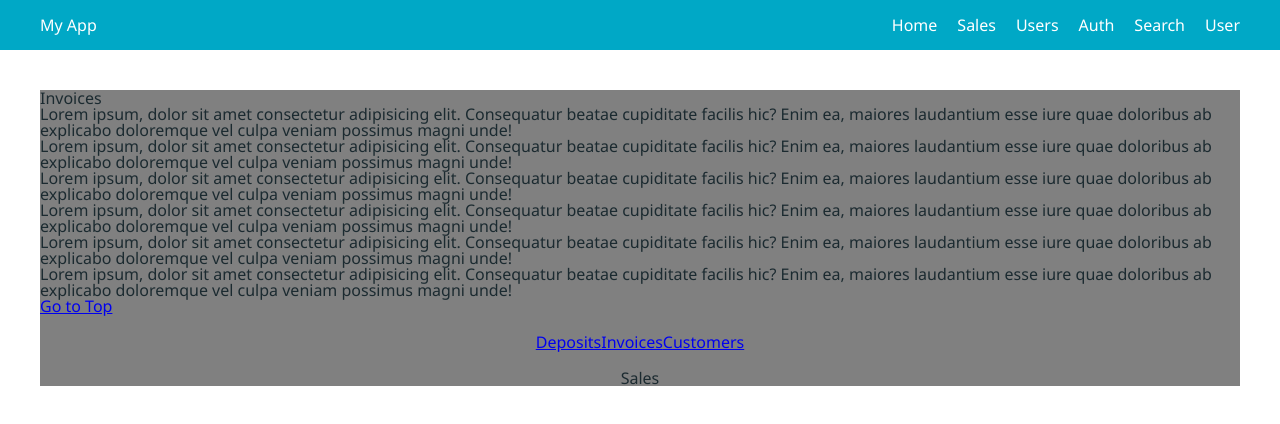
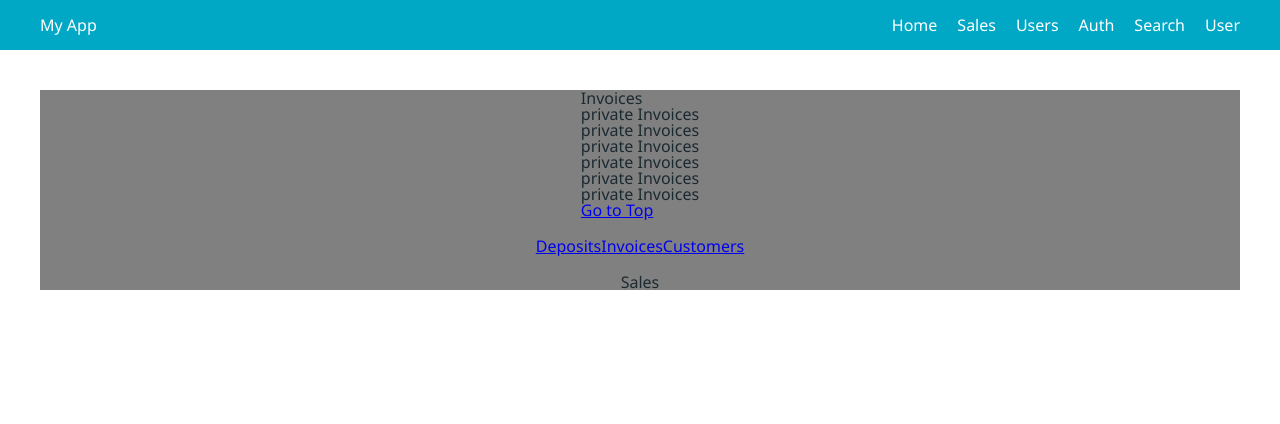
Before and after one commit to mod4CRUD/Myst-Frontend, a React app: page /sales/invoices in a window 1280 px wide. Shown: the top 424 px of the page. Built offline with nearby package versions, Linux system fonts and the light colour scheme.

Commit message:
made changes

```diff
--- a/src/components/Page/Header.jsx
+++ b/src/components/Page/Header.jsx
@@ -1,13 +1,13 @@
 import Navigation from './Navigation.jsx';
 import User from './User.jsx';
 import styles from './Header.css';
-import SlideoutMenu from './SlideoutMenu.jsx';
+import SlideOutMenu from './SlideOutMenu.jsx';
 
 export default function Header() {
   return (
     <header className={styles.Header}>
       <div className={styles.MenuContainer}>
-        <SlideoutMenu />
+        <SlideOutMenu />
       </div>
 
       <h1>My App</h1>
--- a/src/components/Page/Layout.jsx
+++ b/src/components/Page/Layout.jsx
@@ -1,6 +1,5 @@
 import { Outlet } from 'react-router-dom';
 import Header from './Header.jsx';
-// import Header from './Header/Header.jsx';
 import styles from './Layout.css';
 
 export default function Layout() {
--- a/src/components/Page/SlideoutMenu.jsx
+++ b/src/components/Page/SlideoutMenu.jsx
@@ -1,12 +1,12 @@
 import { useState, useEffect } from 'react';
 import Navigation from './Navigation.jsx';
-import styles from './SlideoutMenu.css';
+import styles from './SlideOutMenu.css';
 import classnames from 'classnames';
 
-export default function SlideoutMenu(navigation) {
+export default function SlideOutMenu(navigation) {
   const [isOpen, setIsOpen] = useState(false);
 
-  const className = classnames(styles.SlideoutMenu, {
+  const className = classnames(styles.SlideOutMenu, {
     [styles.Open]: isOpen,
   });
 
--- a/src/components/Sales/Invoices.jsx
+++ b/src/components/Sales/Invoices.jsx
@@ -5,40 +5,22 @@ export default function Invoices() {
     <div>
       <h2>Invoices</h2>
       <p>
-        Lorem ipsum, dolor sit amet consectetur adipisicing elit.
-        Consequatur beatae cupiditate facilis hic? Enim ea, maiores
-        laudantium esse iure quae doloribus ab explicabo doloremque
-        vel culpa veniam possimus magni unde!
+        private Invoices
       </p>
       <p>
-        Lorem ipsum, dolor sit amet consectetur adipisicing elit.
-        Consequatur beatae cupiditate facilis hic? Enim ea, maiores
-        laudantium esse iure quae doloribus ab explicabo doloremque
-        vel culpa veniam possimus magni unde!
+      private Invoices
       </p>
       <p>
-        Lorem ipsum, dolor sit amet consectetur adipisicing elit.
-        Consequatur beatae cupiditate facilis hic? Enim ea, maiores
-        laudantium esse iure quae doloribus ab explicabo doloremque
-        vel culpa veniam possimus magni unde!
+      private Invoices
       </p>
       <p>
-        Lorem ipsum, dolor sit amet consectetur adipisicing elit.
-        Consequatur beatae cupiditate facilis hic? Enim ea, maiores
-        laudantium esse iure quae doloribus ab explicabo doloremque
-        vel culpa veniam possimus magni unde!
+      private Invoices
       </p>
       <p>
-        Lorem ipsum, dolor sit amet consectetur adipisicing elit.
-        Consequatur beatae cupiditate facilis hic? Enim ea, maiores
-        laudantium esse iure quae doloribus ab explicabo doloremque
-        vel culpa veniam possimus magni unde!
+      private Invoices
       </p>
       <p>
-        Lorem ipsum, dolor sit amet consectetur adipisicing elit.
-        Consequatur beatae cupiditate facilis hic? Enim ea, maiores
-        laudantium esse iure quae doloribus ab explicabo doloremque
-        vel culpa veniam possimus magni unde!
+      private Invoices
       </p>
       <a href="#top">Go to Top</a>
     </div>
--- a/src/components/Search/Search.jsx
+++ b/src/components/Search/Search.jsx
@@ -3,15 +3,13 @@ import SearchForm from './SearchForm.jsx';
 import SearchResults from './SearchResults.jsx';
 import useSearchResults from '../../hooks/use-search-results.js';
 import { FormButton } from '../Forms/FormController.jsx';
-import { search } from '../../services/pokedex.js';
+import { search } from '../../services/pokeDex.js';
 
 export default function Search() {
   const {
     infinScrollRef,
     nextPage,
-    // searchParams,
     searchResults,
-    // searchPokedex,
   } = useSearchResults();
 
 
--- a/src/components/Search/SearchForm.jsx
+++ b/src/components/Search/SearchForm.jsx
@@ -1,4 +1,4 @@
-// import React from 'react';
+
 import { InputController, FormButton } from '../Forms/FormController.jsx';
 import useSearchForm from '../../hooks/use-search-form.js';
 import styles from './Search.css';
--- a/src/components/Search/SearchResults.jsx
+++ b/src/components/Search/SearchResults.jsx
@@ -1,4 +1,4 @@
-// import React from 'react';
+
 import SearchResultCard from './SearchResultsCard.jsx';
 import styles from './Search.css';
 
--- a/src/components/Search/SearchResultsCard.jsx
+++ b/src/components/Search/SearchResultsCard.jsx
@@ -1,9 +1,9 @@
-// import React from 'react';
+
 import styles from './Search.css';
 
 
 export default function SearchResultCard({ pokemon, infinScrollRef }) {
-  console.log(pokemon);
+
   return <li className = {styles.SearchResultCard} ref = {infinScrollRef}>
     {pokemon.pokemon}
     <img src={pokemon.url_image}/>
--- a/src/hooks/use-search-results.js
+++ b/src/hooks/use-search-results.js
@@ -1,6 +1,6 @@
 import { useEffect, useState } from 'react';
 import { useSearchParams } from 'react-router-dom';
-import { search } from '../services/pokedex';
+import { search } from '../services/pokeDex';
 import { useInView } from 'react-intersection-observer';
 
 export default function useSearchResults() {
@@ -24,7 +24,7 @@ export default function useSearchResults() {
     },
   }).ref;
 
-  const searchPokedex = async (searchObj) => {
+  const searchPokeDex = async (searchObj) => {
     if (searchObj.page == null) {
       searchObj.page = 1;
     }
@@ -37,14 +37,14 @@ export default function useSearchResults() {
       setError('Error' + e.toString());
     }
   };
-  useEffect(() => void searchPokedex(useableSearchParams), []);
+  useEffect(() => void searchPokeDex(useableSearchParams), []);
 
   return {
     nextPage,
     searchParams,
     searchResults,
     setSearchResults,
-    searchPokedex,
+    searchPokeDex,
     infinScrollRef,
     error,
   };
```
